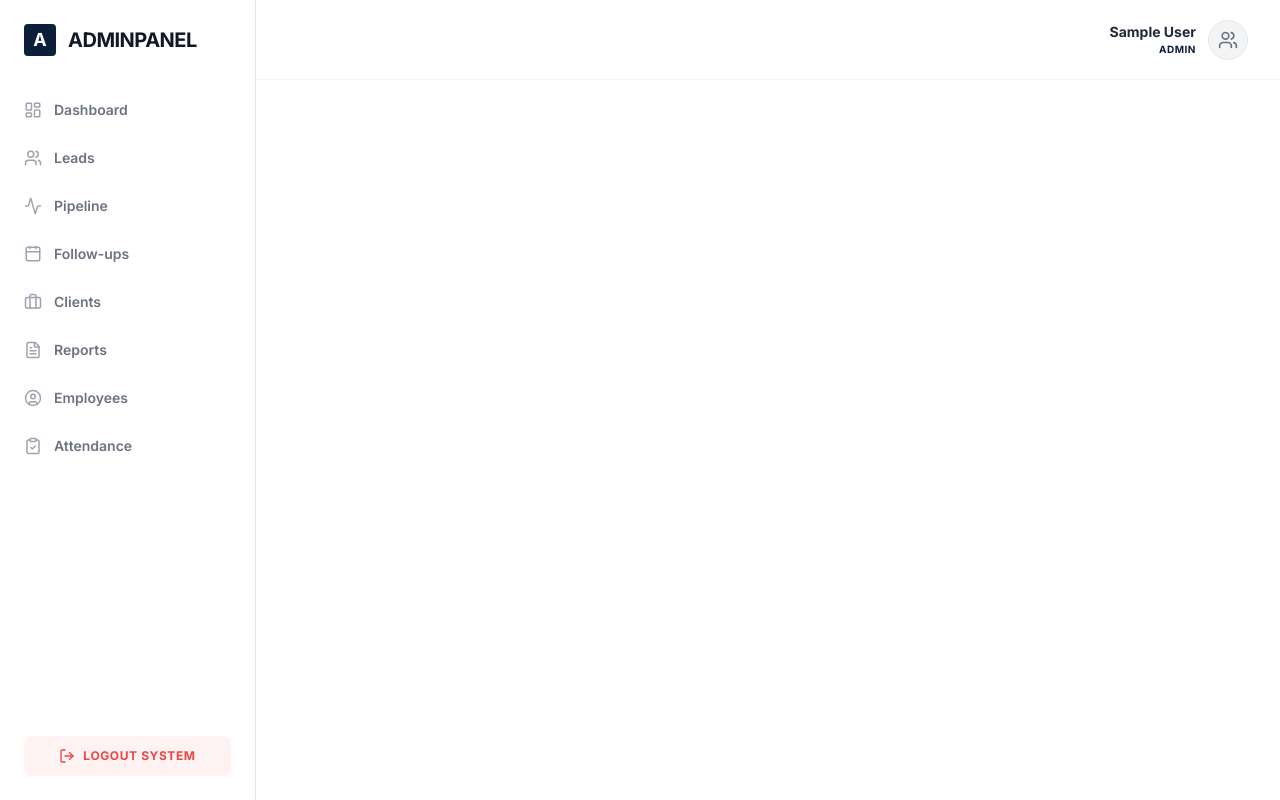
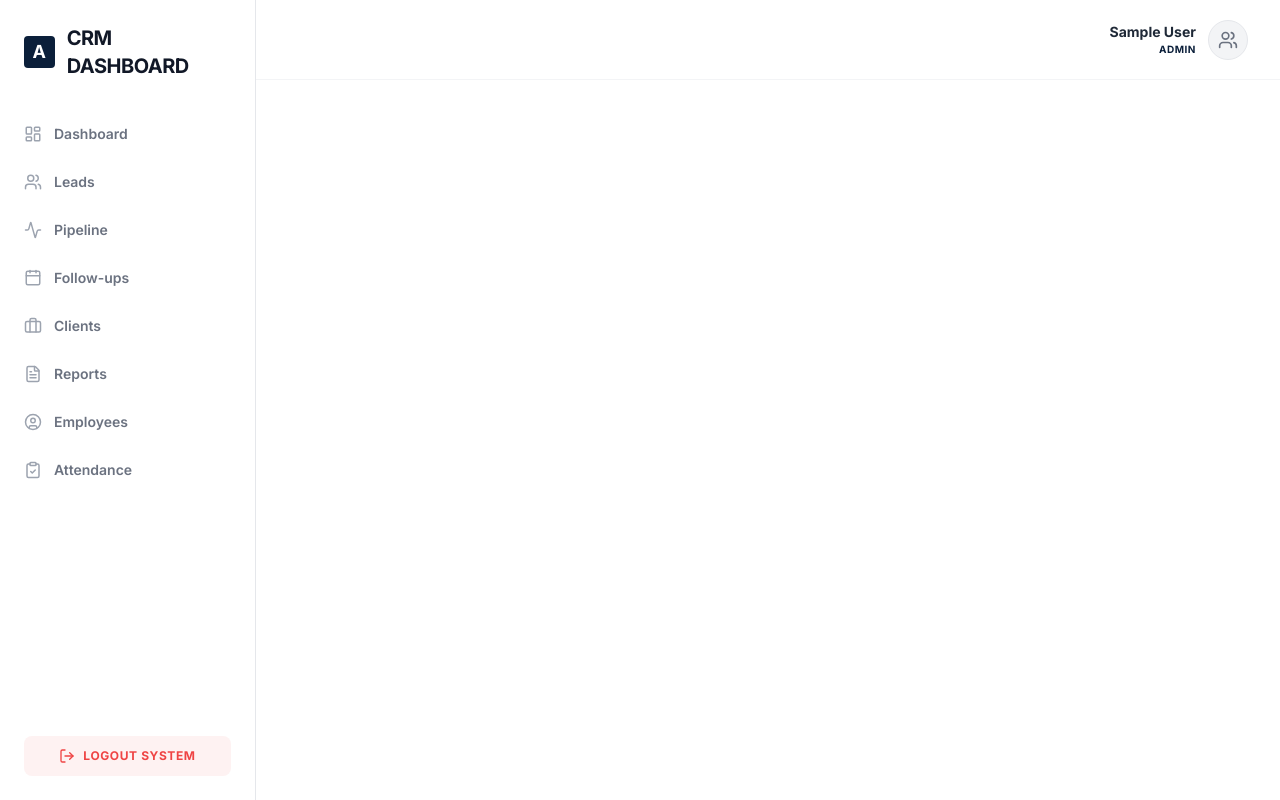
Before and after one commit to theupscala/Attendance-system, a React (Vite) app in the folder client/: page /admin in a window 1280 px wide. Built offline with nearby package versions, Linux system fonts and the light colour scheme; sample sign-in values are in the browser's storage.

Commit message:
refactor: Adjust AdminLayout for Monthly employees (hide Employees, redirect Attendance, update branding)

```diff
--- a/client/src/components/AdminLayout.jsx
+++ b/client/src/components/AdminLayout.jsx
@@ -30,7 +30,9 @@ const AdminLayout = () => {
   let navItems = allNavItems;
   if (user?.role !== 'Admin') {
     if (user?.salaryType === 'Monthly') {
-      navItems = allNavItems.filter(item => item.name !== 'Reports');
+      navItems = allNavItems
+        .filter(item => !['Reports', 'Employees'].includes(item.name))
+        .map(item => item.name === 'Attendance' ? { ...item, path: '/history' } : item);
     } else if (user?.salaryType === 'Weekly') {
       navItems = allNavItems.filter(item => ['Dashboard', 'Attendance'].includes(item.name));
     }
@@ -47,7 +49,7 @@ const AdminLayout = () => {
           </button>
           <div className="flex items-center gap-2">
             <div className="w-8 h-8 rounded bg-primary text-white flex items-center justify-center font-bold">A</div>
-            <h1 className="text-xl font-bold tracking-tight">AdminPanel</h1>
+            <h1 className="text-xl font-bold tracking-tight">{user?.role === 'Admin' ? 'AdminPanel' : 'CRM Dashboard'}</h1>
           </div>
         </div>
         <button onClick={handleLogout} className="text-gray-500 hover:text-primary transition-colors p-2">
@@ -67,7 +69,7 @@ const AdminLayout = () => {
       <aside className={`fixed inset-y-0 left-0 w-64 bg-white border-r border-gray-200 flex flex-col z-50 shrink-0 transform transition-transform duration-300 md:relative md:translate-x-0 ${isMobileMenuOpen ? 'translate-x-0' : '-translate-x-full'}`}>
         <div className="p-6 flex items-center gap-3">
           <div className="w-8 h-8 rounded bg-primary text-white flex items-center justify-center font-bold text-lg">A</div>
-          <h1 className="text-xl font-bold tracking-tight text-gray-900 uppercase">AdminPanel</h1>
+          <h1 className="text-xl font-bold tracking-tight text-gray-900 uppercase">{user?.role === 'Admin' ? 'AdminPanel' : 'CRM Dashboard'}</h1>
         </div>
 
         <div className="flex-1 overflow-y-auto overflow-x-hidden scrollbar-hide py-2">
```
